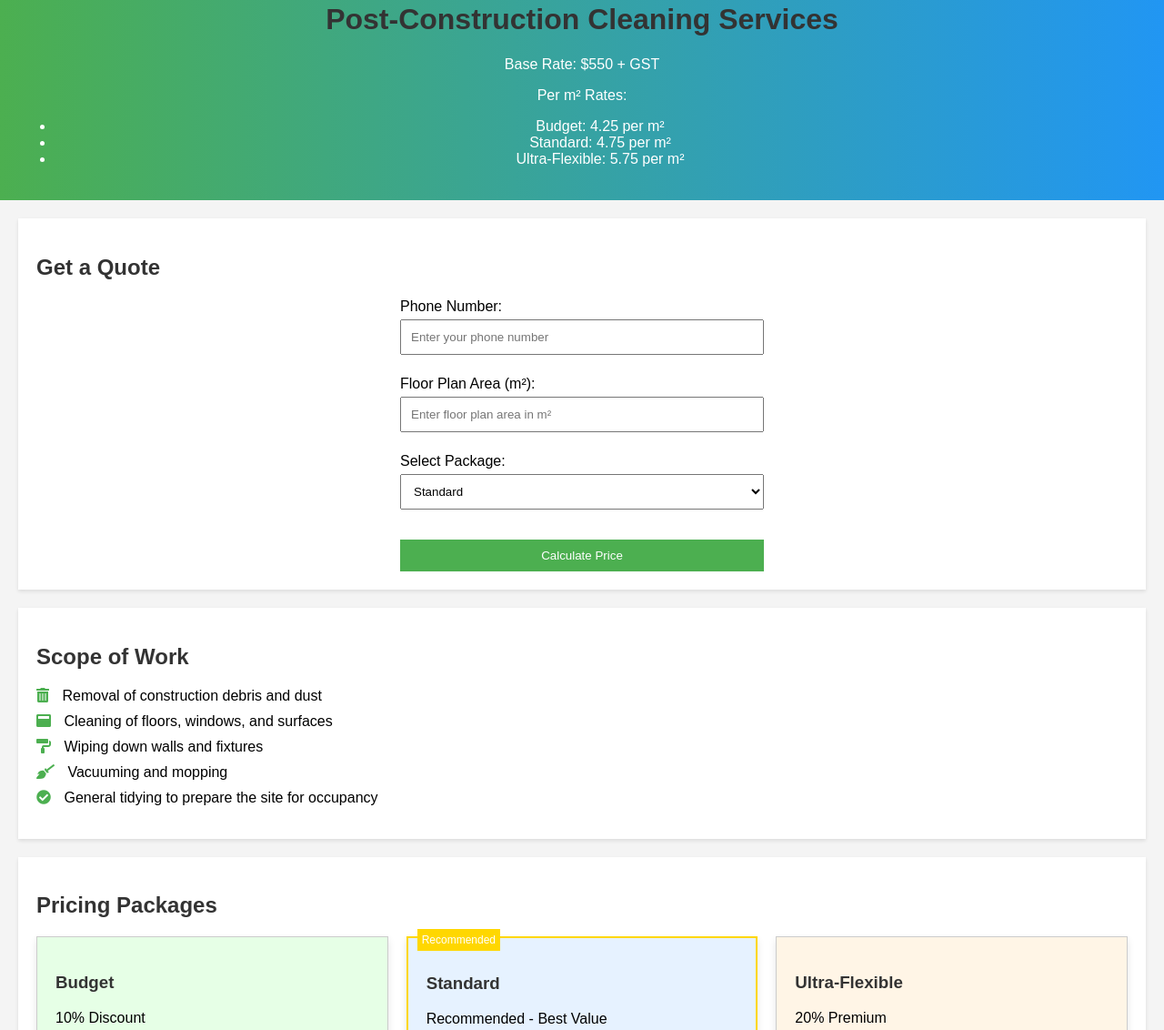
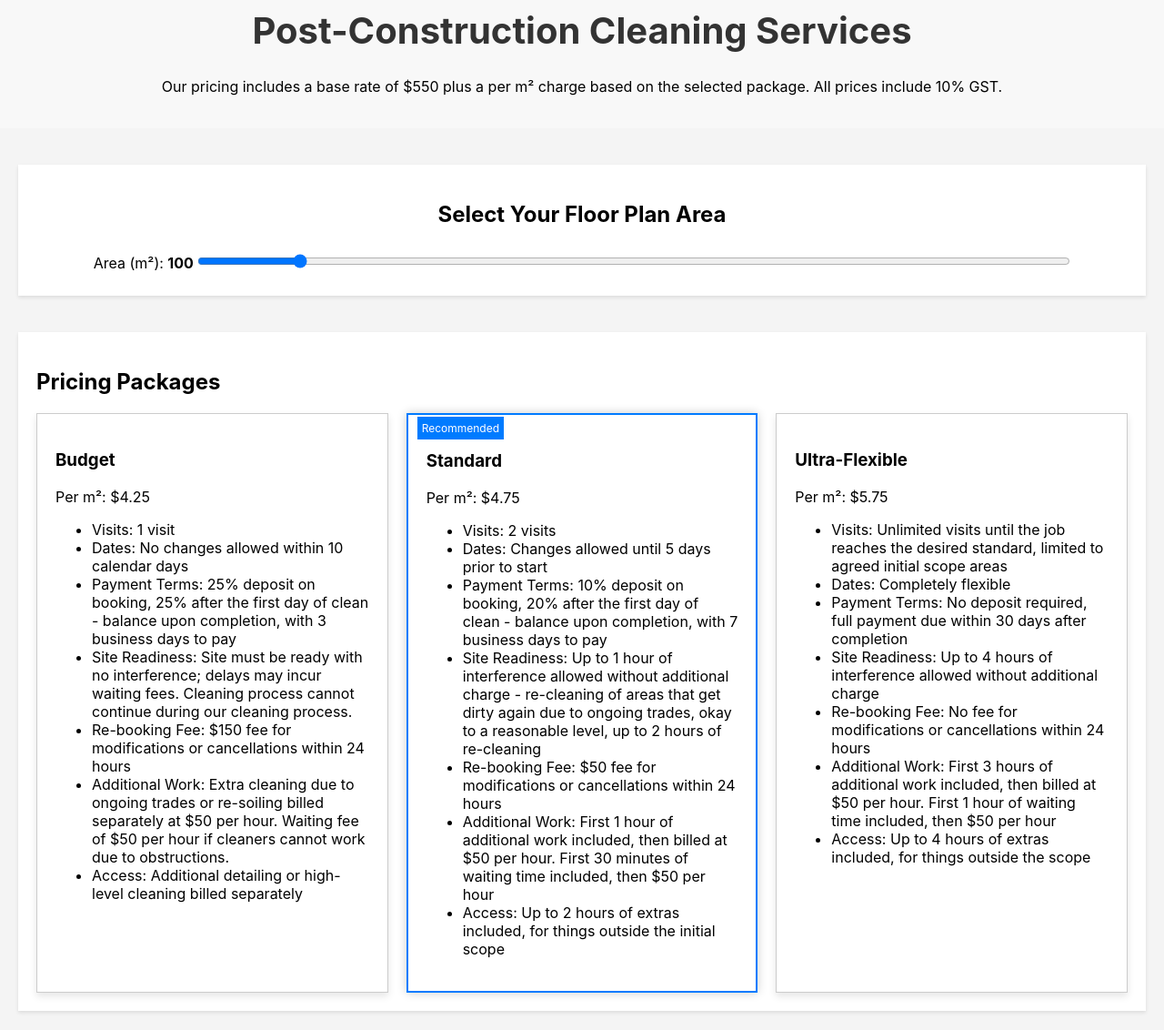
Before and after one commit to SprucesAustralia/postconstructionRATES, a plain HTML site: page index.html in a window 1280 px wide. Shown: the part 38-1170 px from the top of the page at 91% size. Drawn offline with Linux system fonts and the light colour scheme.

Commit message:
Update index.html

```diff
--- a/index.html
+++ b/index.html
@@ -4,77 +4,39 @@
     <meta charset="UTF-8">
     <meta name="viewport" content="width=device-width, initial-scale=1.0">
     <title>Post-Construction Cleaning Services</title>
-    <link rel="stylesheet" href="https://cdnjs.cloudflare.com/ajax/libs/font-awesome/5.15.3/css/all.min.css">
+    <link rel="stylesheet" href="https://cdnjs.cloudflare.com/ajax/libs/font-awesome/5.15.4/css/all.min.css">
     <style>
         body {
-            font-family: Arial, sans-serif;
+            font-family: -apple-system, BlinkMacSystemFont, "Segoe UI", Roboto, sans-serif;
             background-color: #f4f4f4;
             margin: 0;
             padding: 0;
         }
         header {
-            background: linear-gradient(to right, #4CAF50, #2196F3);
-            color: white;
+            background-color: #f8f8f8;
             padding: 20px;
             text-align: center;
         }
-        h1, h2, h3 {
+        h1 {
+            font-size: 2.5em;
+            font-weight: 700;
             color: #333;
         }
         section {
             padding: 20px;
-            margin: 20px;
+            margin: 40px 20px;
             background-color: white;
             box-shadow: 0 2px 4px rgba(0,0,0,0.1);
         }
-        #form form {
-            display: flex;
-            flex-direction: column;
-            max-width: 400px;
-            margin: auto;
+        #areaSelection {
+            text-align: center;
         }
-        input, select {
-            padding: 10px;
-            margin: 5px 0;
-            width: 100%;
-            box-sizing: border-box;
-        }
-        button {
-            padding: 10px 20px;
-            background-color: #4CAF50;
-            color: white;
-            border: none;
-            cursor: pointer;
-            margin-top: 10px;
-        }
-        button:hover {
-            background-color: #45a049;
-        }
-        #priceResult {
-            margin-top: 20px;
-            padding: 10px;
-            background-color: #e6ffe6;
-            border: 1px solid #4CAF50;
-            display: none;
-        }
-        #priceResult.show {
-            display: block;
-            animation: fadeIn 0.5s;
-        }
-        @keyframes fadeIn {
-            from { opacity: 0; }
-            to { opacity: 1; }
-        }
-        #scope ul {
-            list-style: none;
-            padding: 0;
-        }
-        #scope li {
+        #area {
+            width: 80%;
             margin: 10px 0;
         }
-        #scope i {
-            margin-right: 10px;
-            color: #4CAF50;
+        #areaValue {
+            font-weight: bold;
         }
         .columns {
             display: grid;
@@ -85,31 +47,54 @@
             padding: 20px;
             border: 1px solid #ccc;
             box-shadow: 0 4px 8px rgba(0,0,0,0.1);
-            transition: transform 0.3s;
+            transition: all 0.3s;
+            cursor: pointer;
+            position: relative;
         }
         .column:hover {
             transform: scale(1.05);
         }
-        .budget {
-            background-color: #e6ffe6;
+        .column.selected {
+            border: 2px solid #007BFF;
+            box-shadow: 0 0 10px rgba(0,0,0,0.2);
         }
-        .standard {
-            background-color: #e6f2ff;
-            border: 2px solid #FFD700;
-            position: relative;
-        }
-        .standard::before {
-            content: "Recommended";
+        .recommended {
+            background-color: #007BFF;
+            color: white;
+            padding: 5px;
+            font-size: 12px;
             position: absolute;
             top: -10px;
             left: 10px;
-            background: #FFD700;
+        }
+        #selection {
+            text-align: center;
+        }
+        #selection button {
+            background-color: #007BFF;
             color: white;
-            padding: 5px;
-            font-size: 12px;
+            padding: 10px 20px;
+            border: none;
+            cursor: pointer;
+            margin-top: 10px;
         }
-        .ultra {
-            background-color: #fff5e6;
+        #selection button:hover {
+            background-color: #0056b3;
+        }
+        #scope ul {
+            list-style: none;
+            padding: 0;
+        }
+        #scope li {
+            margin: 10px 0;
+        }
+        #scope i {
+            color: #007BFF;
+            margin-right: 10px;
+        }
+        #scope p {
+            font-size: 0.9em;
+            color: #666;
         }
         @media (max-width: 768px) {
             .columns {
@@ -124,53 +109,21 @@
 <body>
     <header>
         <h1>Post-Construction Cleaning Services</h1>
-        <p>Base Rate: $550 + GST</p>
-        <p>Per m² Rates:</p>
-        <ul>
-            <li>Budget: 4.25 per m²</li>
-            <li>Standard: 4.75 per m²</li>
-            <li>Ultra-Flexible: 5.75 per m²</li>
-        </ul>
+        <p>Our pricing includes a base rate of $550 plus a per m² charge based on the selected package. All prices include 10% GST.</p>
     </header>
 
-    <section id="form">
-        <h2>Get a Quote</h2>
-        <form>
-            <label for="phone">Phone Number:</label>
-            <input type="text" id="phone" name="phone" placeholder="Enter your phone number"><br>
-            <label for="area">Floor Plan Area (m²):</label>
-            <input type="number" id="area" name="area" placeholder="Enter floor plan area in m²"><br>
-            <label for="package">Select Package:</label>
-            <select id="package" name="package">
-                <option value="budget">Budget</option>
-                <option value="standard" selected>Standard</option>
-                <option value="ultra">Ultra-Flexible</option>
-            </select><br>
-            <button type="button" onclick="calculatePrice()">Calculate Price</button>
-        </form>
-        <div id="priceResult">
-            <h3>Your Estimated Price:</h3>
-            <p id="price"></p>
-        </div>
-    </section>
-
-    <section id="scope">
-        <h2>Scope of Work</h2>
-        <ul>
-            <li><i class="fas fa-trash-alt"></i> Removal of construction debris and dust</li>
-            <li><i class="fas fa-window-maximize"></i> Cleaning of floors, windows, and surfaces</li>
-            <li><i class="fas fa-paint-roller"></i> Wiping down walls and fixtures</li>
-            <li><i class="fas fa-broom"></i> Vacuuming and mopping</li>
-            <li><i class="fas fa-check-circle"></i> General tidying to prepare the site for occupancy</li>
-        </ul>
+    <section id="areaSelection">
+        <h2>Select Your Floor Plan Area</h2>
+        <label for="area">Area (m²): <output id="areaValue">100</output></label>
+        <input type="range" id="area" min="50" max="500" step="10" value="100">
     </section>
 
     <section id="pricing">
         <h2>Pricing Packages</h2>
         <div class="columns">
-            <div class="column budget">
+            <div class="column budget" data-package="budget" data-rate="4.25">
                 <h3>Budget</h3>
-                <p>10% Discount</p>
+                <p>Per m²: $4.25</p>
                 <ul>
                     <li>Visits: 1 visit</li>
                     <li>Dates: No changes allowed within 10 calendar days</li>
@@ -181,9 +134,10 @@
                     <li>Access: Additional detailing or high-level cleaning billed separately</li>
                 </ul>
             </div>
-            <div class="column standard">
+            <div class="column standard selected" data-package="standard" data-rate="4.75">
                 <h3>Standard</h3>
-                <p>Recommended - Best Value</p>
+                <p>Per m²: $4.75</p>
+                <p class="recommended">Recommended</p>
                 <ul>
                     <li>Visits: 2 visits</li>
                     <li>Dates: Changes allowed until 5 days prior to start</li>
@@ -194,9 +148,9 @@
                     <li>Access: Up to 2 hours of extras included, for things outside the initial scope</li>
                 </ul>
             </div>
-            <div class="column ultra">
+            <div class="column ultra" data-package="ultra" data-rate="5.75">
                 <h3>Ultra-Flexible</h3>
-                <p>20% Premium</p>
+                <p>Per m²: $5.75</p>
                 <ul>
                     <li>Visits: Unlimited visits until the job reaches the desired standard, limited to agreed initial scope areas</li>
                     <li>Dates: Completely flexible</li>
@@ -210,33 +164,62 @@
         </div>
     </section>
 
+    <section id="selection">
+        <h2>Your Selection</h2>
+        <p>Package: <span id="selectedPackage">Standard</span></p>
+        <p>Total Price: <span id="selectedPrice">$1,127.50</span> (incl. GST)</p>
+        <button>Get a Quote</button>
+    </section>
+
+    <section id="scope">
+        <h2>Scope of Work</h2>
+        <ul>
+            <li><i class="fas fa-trash-alt"></i> Removal of construction debris and dust</li>
+            <li><i class="fas fa-window-maximize"></i> Cleaning of floors, windows, and surfaces</li>
+            <li><i class="fas fa-paint-roller"></i> Wiping down walls and fixtures</li>
+            <li><i class="fas fa-broom"></i> Vacuuming and mopping</li>
+            <li><i class="fas fa-check-circle"></i> General tidying to prepare the site for occupancy</li>
+        </ul>
+        <p><em>Note: This is a standard scope of work and may vary depending on specific project requirements.</em></p>
+    </section>
+
     <script>
-        function calculatePrice() {
-            var area = document.getElementById('area').value;
-            var package = document.getElementById('package').value;
-            var rate;
+        const areaInput = document.getElementById('area');
+        const areaValue = document.getElementById('areaValue');
+        const columns = document.querySelectorAll('.column');
+        const selectedPackageSpan = document.getElementById('selectedPackage');
+        const selectedPriceSpan = document.getElementById('selectedPrice');
 
-            if (package === 'budget') {
-                rate = 4.25;
-            } else if (package === 'standard') {
-                rate = 4.75;
-            } else if (package === 'ultra') {
-                rate = 5.75;
-            }
+        let selectedPackage = 'standard';
+        let rate = 4.75;
 
-            if (isNaN(area) || area <= 0) {
-                alert('Please enter a valid area in m²');
-                return;
-            }
+        areaInput.addEventListener('input', () => {
+            const area = areaInput.value;
+            areaValue.textContent = area;
+            updatePrice();
+        });
 
-            var base = 550;
-            var subtotal = base + (area * rate);
-            var gst = subtotal * 0.10;
-            var total = subtotal + gst;
+        columns.forEach(column => {
+            column.addEventListener('click', () => {
+                columns.forEach(c => c.classList.remove('selected'));
+                column.classList.add('selected');
+                selectedPackage = column.dataset.package;
+                rate = parseFloat(column.dataset.rate);
+                selectedPackageSpan.textContent = selectedPackage.charAt(0).toUpperCase() + selectedPackage.slice(1);
+                updatePrice();
+            });
+        });
 
-            document.getElementById('price').innerHTML = 'Total Price: $' + total.toFixed(2) + ' (including GST)';
-            document.getElementById('priceResult').classList.add('show');
+        function updatePrice() {
+            const area = areaInput.value;
+            const subtotal = 550 + (area * rate);
+            const gst = subtotal * 0.1;
+            const total = subtotal + gst;
+            selectedPriceSpan.textContent = '$' + total.toFixed(2);
         }
+
+        // Initial update
+        updatePrice();
     </script>
 </body>
 </html>
```
